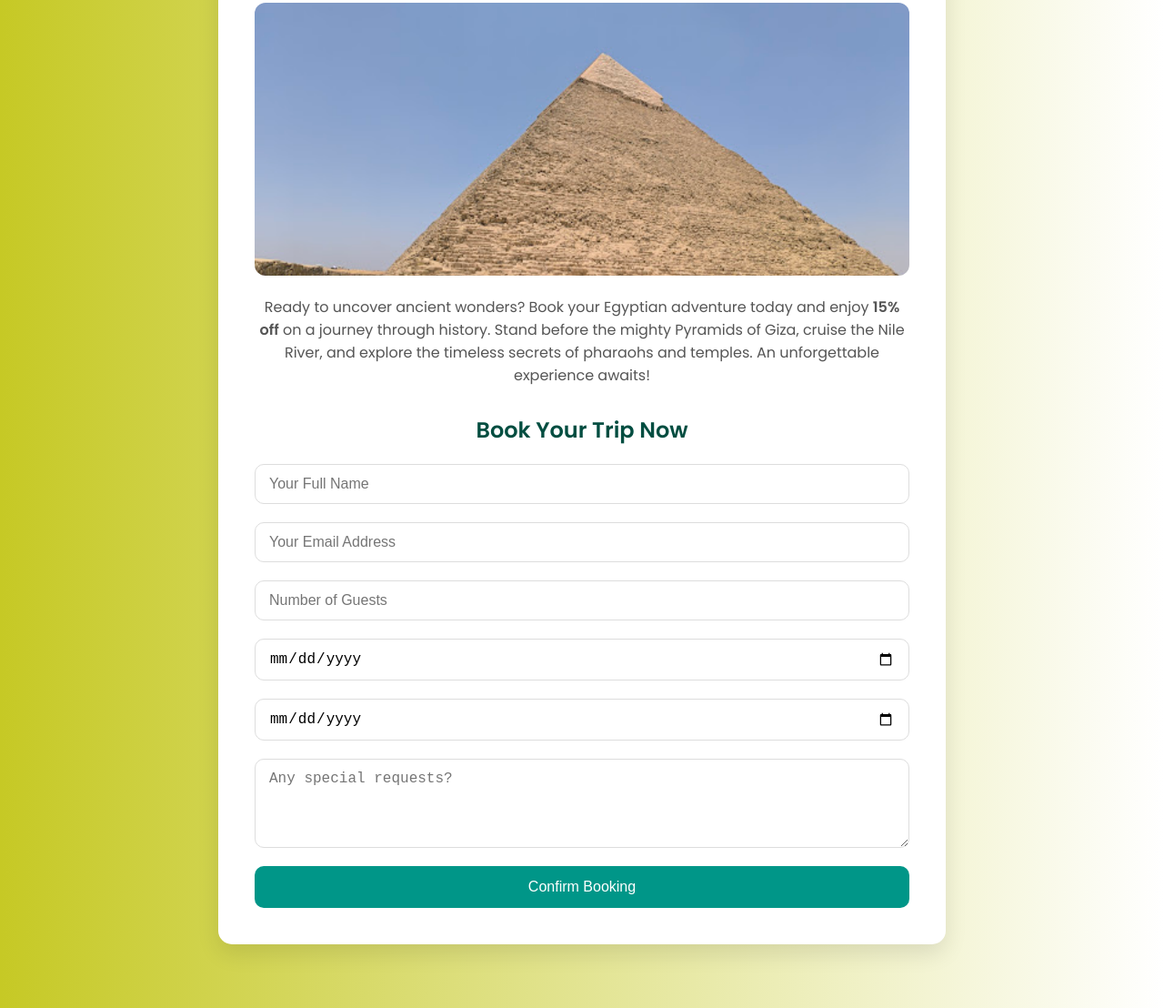
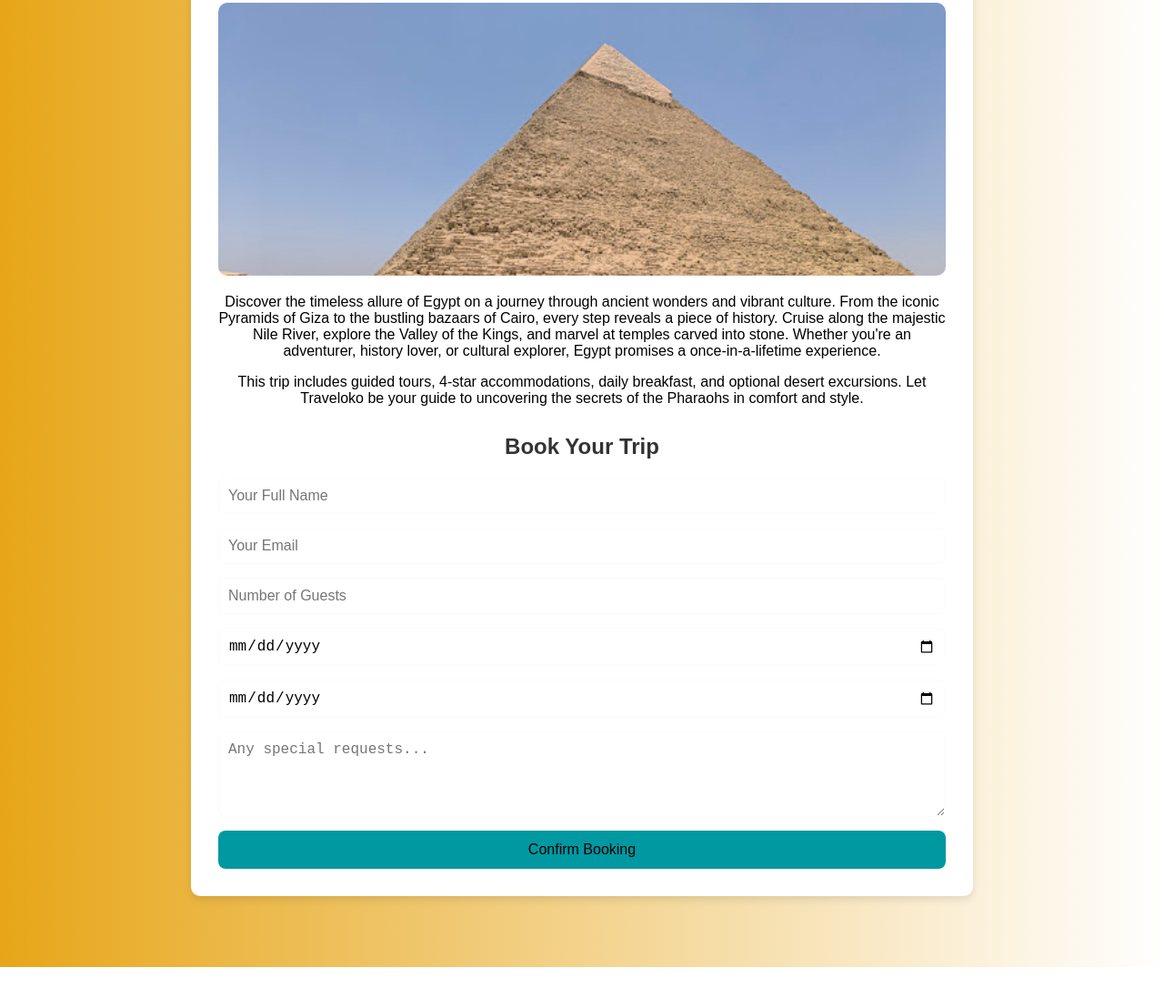
Before and after one commit to thedgfrog/travel1, a plain HTML site: page travel/book_Egupt.html in a window 1280 px wide. Shown: the part 185-1293 px from the top of the page at 91% size. After the commit the page ends 1248 px from the top, so only its background shows below. Drawn offline with Linux system fonts and the light colour scheme.

Commit message:
Update book_Egupt.html

```diff
--- a/travel/book_Egupt.html
+++ b/travel/book_Egupt.html
@@ -3,110 +3,77 @@
 <head>
     <meta charset="UTF-8">
     <meta name="viewport" content="width=device-width, initial-scale=1.0">
-    <title>Egypt</title>
+    <title>Booking - Traveloko</title>
     <link rel="stylesheet" href="https://cdnjs.cloudflare.com/ajax/libs/font-awesome/6.7.2/css/all.min.css">
-    <link href="https://fonts.googleapis.com/css2?family=Poppins:wght@400;600&display=swap" rel="stylesheet">
     <style>
-        * {
-            margin: 0;
-            padding: 0;
-            box-sizing: border-box;
-        }
-
         body {
             font-family: 'Poppins', sans-serif;
-            background: linear-gradient(to right, #c6c925, #ffffff);
+            background: linear-gradient(to right, #e7a619, #ffffff);
             padding: 20px;
         }
-
         .container {
             max-width: 800px;
-            background: #fff;
+            background: white;
             margin: 50px auto;
-            padding: 40px;
-            border-radius: 15px;
-            box-shadow: 0 10px 25px rgba(0, 0, 0, 0.1);
+            padding: 30px;
+            border-radius: 10px;
+            box-shadow: 0 4px 10px rgba(0,0,0,0.1);
         }
-
         h1, h2 {
             text-align: center;
-            color: #004d40;
+            color: #333;
         }
-
         .info {
             text-align: center;
-            margin: 30px 0;
+            margin-bottom: 30px;
         }
-
         .info img {
             width: 100%;
             max-height: 300px;
             object-fit: cover;
-            border-radius: 12px;
+            border-radius: 10px;
         }
-
-        .info p {
-            margin-top: 15px;
-            font-size: 16px;
-            color: #555;
-        }
-
         form {
             display: grid;
-            gap: 20px;
-            margin-top: 20px;
+            gap: 15px;
         }
-
         input, textarea {
-            padding: 12px 15px;
+            padding: 10px;
             font-size: 16px;
-            border: 1px solid #ddd;
-            border-radius: 10px;
-            transition: 0.3s;
+            border: 1px solid #fffafa;
+            border-radius: 8px;
         }
-
-        input:focus, textarea:focus {
-            outline: none;
-            border-color: #009688;
-            box-shadow: 0 0 5px rgba(0, 150, 136, 0.2);
+        .btn {
+            padding: 12px;
+            background: #0098a1;
+            border: none;
+            color: #000;
+            font-size: 16px;
+            cursor: pointer;
+            border-radius: 8px;
         }
-
-        .btn {
-            background: #009688;
-            color: white;
-            border: none;
-            padding: 14px;
-            font-size: 16px;
-            border-radius: 10px;
-            cursor: pointer;
-            transition: background 0.3s;
-        }
-
         .btn:hover {
-            background: #0098a1;
+            background:#0098a1;
         }
     </style>
 </head>
 <body>
     <div class="container">
-        <h1>Egypt Booking</h1>
+        <h1>Egypt Trip Booking</h1>
         <div class="info">
             <img src="./img/egpyt.jpg" alt="egypt">
-            <p>
-                 Ready to uncover ancient wonders?  Book your Egyptian adventure today and enjoy <strong>15% off</strong> on a journey through history.
-    Stand before the mighty Pyramids of Giza, cruise the Nile River, and explore the timeless secrets of pharaohs and temples.
-    An unforgettable experience awaits!
-            </p>
+            <p>Discover the timeless allure of Egypt on a journey through ancient wonders and vibrant culture. From the iconic Pyramids of Giza to the bustling bazaars of Cairo, every step reveals a piece of history. Cruise along the majestic Nile River, explore the Valley of the Kings, and marvel at temples carved into stone. Whether you're an adventurer, history lover, or cultural explorer, Egypt promises a once-in-a-lifetime experience.</p>
+            <p>This trip includes guided tours, 4-star accommodations, daily breakfast, and optional desert excursions. Let Traveloko be your guide to uncovering the secrets of the Pharaohs in comfort and style.</p>
         </div>
 
-        <h2>Book Your Trip Now</h2>
+        <h2>Book Your Trip</h2>
         <form action="#">
             <input type="text" placeholder="Your Full Name" required>
-            <input type="email" placeholder="Your Email Address" required>
+            <input type="email" placeholder="Your Email" required>
             <input type="number" placeholder="Number of Guests" min="1" required>
             <input type="date" placeholder="Arrival Date" required>
             <input type="date" placeholder="Departure Date" required>
-            <textarea placeholder="Any special requests?" rows="4"></textarea>
+            <textarea placeholder="Any special requests..." rows="4"></textarea>
             <input type="submit" class="btn" value="Confirm Booking">
         </form>
     </div>
```
